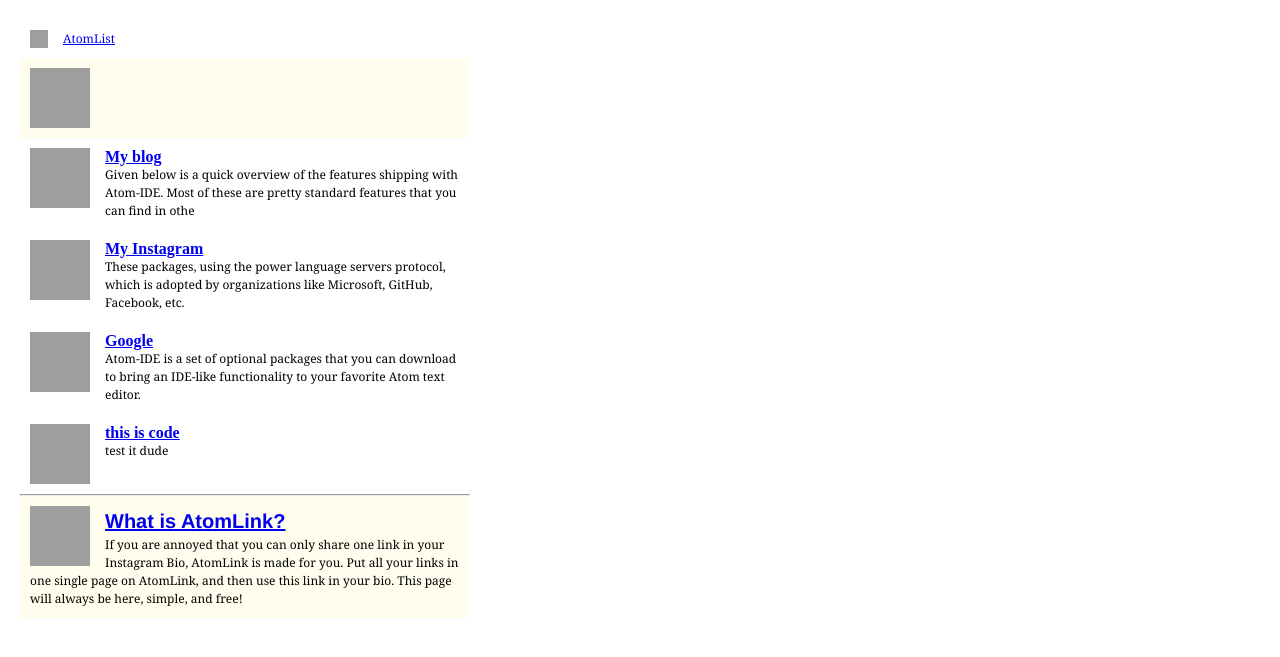
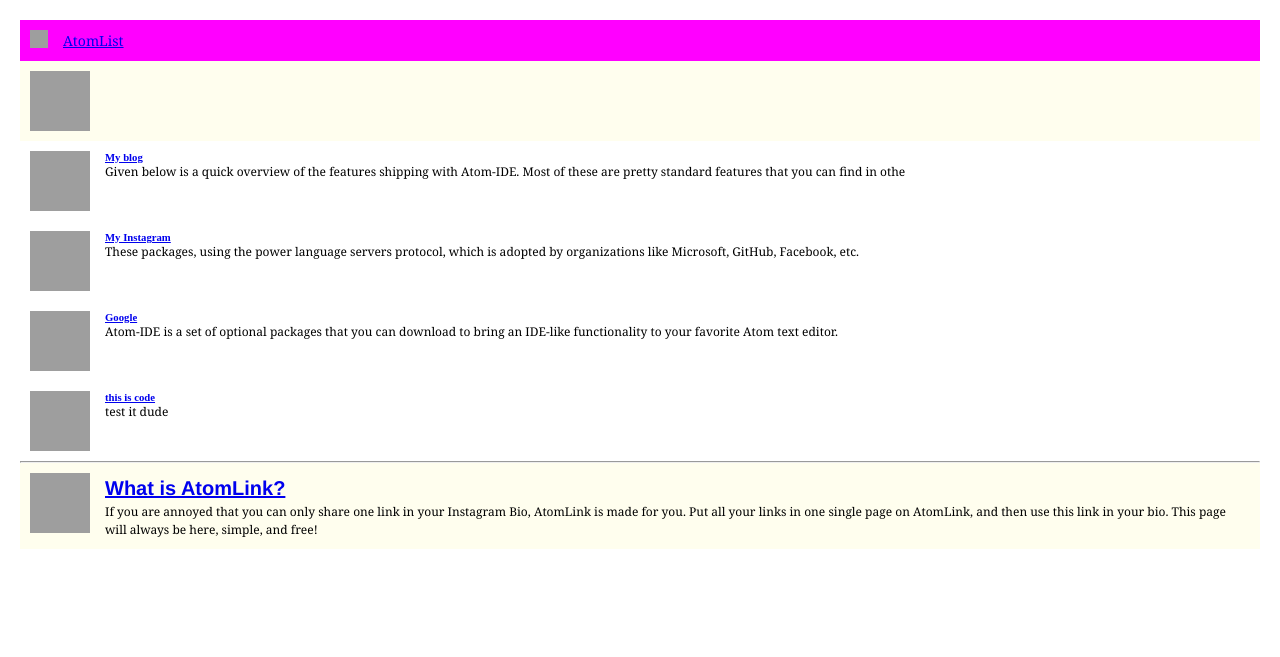
Before and after one commit to reza-keshavarz/atomlink, a Django app: page / in a window 1280 px wide. Shown: the top 657 px of the page. Run offline with Django 3.2, Linux system fonts and the light colour scheme; data comes from the database, SQL or seed files in the repository; both versions use the stored data as it was after the commit; grey boxes are pictures that could not be loaded.

Commit message:
fixed ui

```diff
--- a/links/static/css/links.css
+++ b/links/static/css/links.css
@@ -9,7 +9,7 @@ div {
 
 ul {
   list-style-type: none;
-  width: 450px;
+//  width: 450px;
 }
 
 h3 {
@@ -50,3 +50,14 @@ li:hover {
 #about-atom-link:hover {
   background: #c1fffe;
 }
+
+#atomlink_bar {
+  background: #ff00ff;
+  color: #ffffff;
+}
+
+#atomlink_title {
+  color: #000000;
+  font: 200 14px/1.5 Georgia, Times New Roman, serif;
+
+}
--- a/links/templates/links/links.html
+++ b/links/templates/links/links.html
@@ -15,9 +15,9 @@
 <div>
   <ul>
 
-      <li>
+      <li id="atomlink_bar">
         <img src="http://cnsoup.com/data/out/43/IMW705866788.png"  height="18px" width="18px">
-        <strong><p><a href="/">AtomList</a></p></strong>
+        <strong><p id="atomlink_title"><a href="/">AtomList</a></p></strong>
 
       </li>
 
@@ -29,7 +29,7 @@
     {% for link in links %}
     <li >
       <img src="https://d30y9cdsu7xlg0.cloudfront.net/png/51218-200.png"  height="60px" width="60px">
-      <h4><a href="{{ link.destination }}"> {{ link.title }}</a></h4>
+      <h6><a href="{{ link.destination }}"> {{ link.title }}</a></h4>
       <p>{{ link.description }}</p>
     </li>
     {%  endfor %}
```
Also changed, not shown: db.sqlite3.
